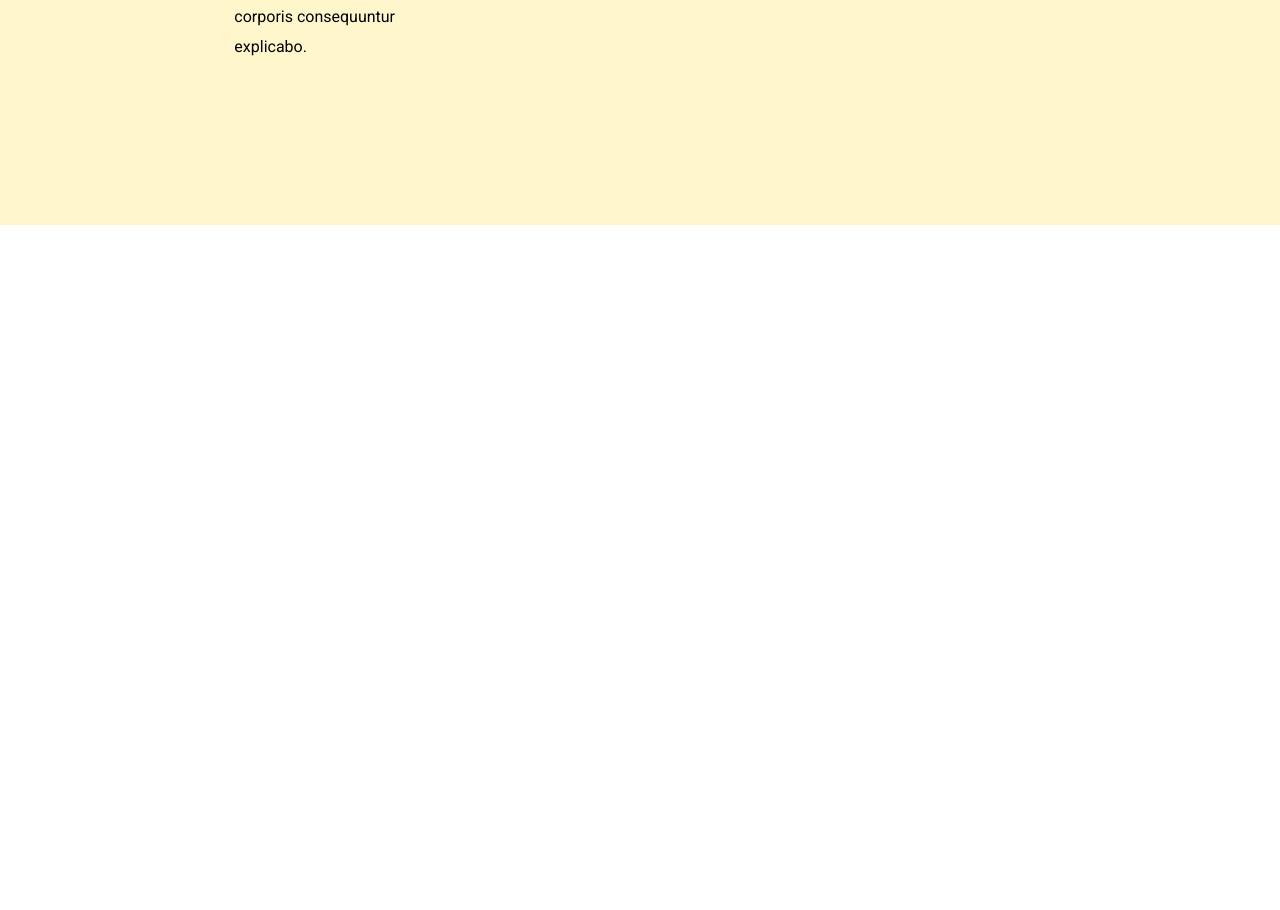
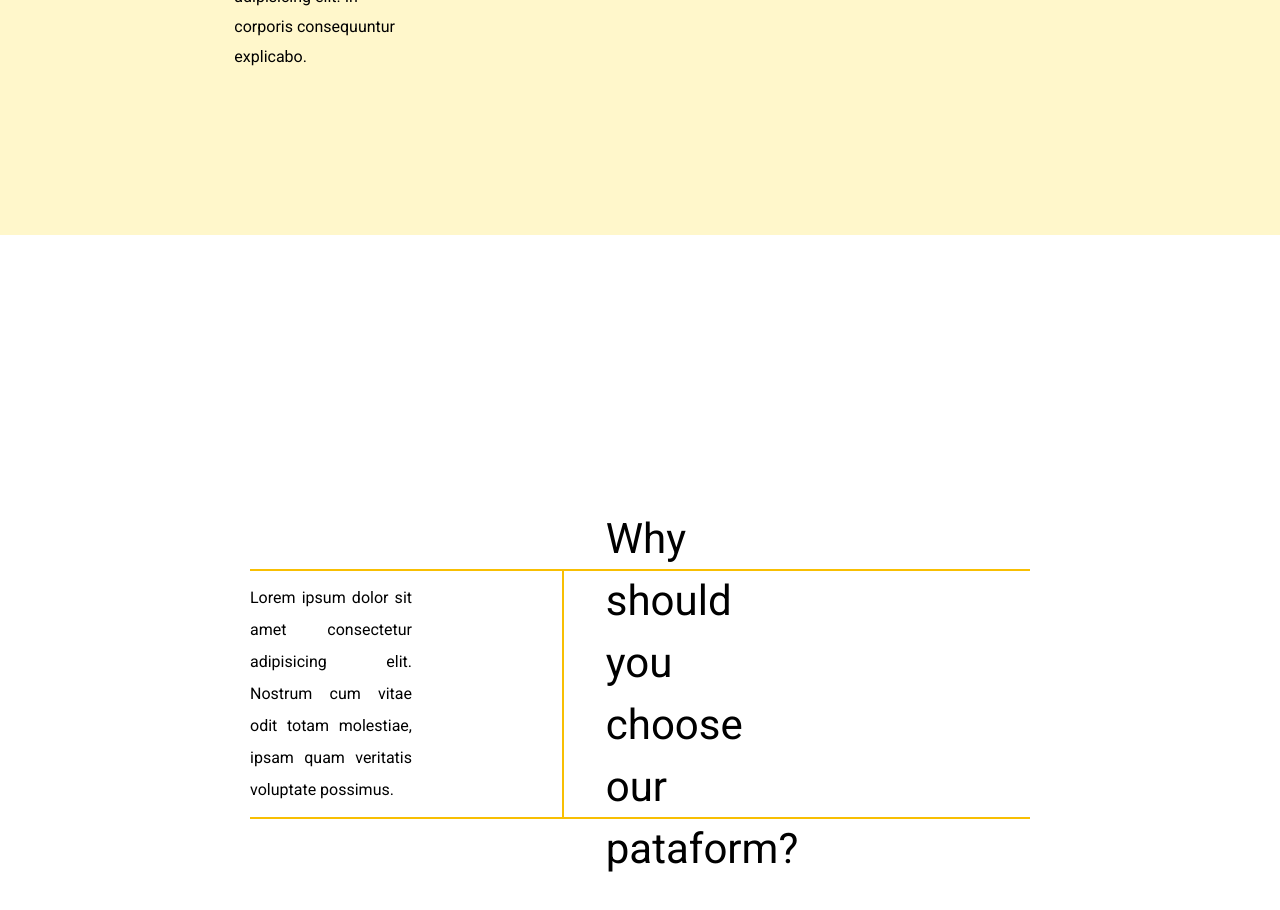
Before and after one commit to gutiii-ops/entrega_flexbox, a plain HTML site: page index.html in a window 1280 px wide. Shown: the part 694-1604 px from the top of the page. Before the commit the page ends 919 px from the top, so only its background shows below. Drawn offline with Linux system fonts and the light colour scheme.

Commit message:
making main sections

```diff
--- a/index.html
+++ b/index.html
@@ -34,7 +34,7 @@
         </button>
       </section>
     </nav>
-    <section class="landing_page_intro">
+    <section class="landing_page_intro" id="home">
       <section class="landing_page_intro_text">
         <article>
         <h2>
@@ -53,7 +53,21 @@
     </section>
   </header>
   <main>
+    <section class="first_main_section">
+      <article class="first_main_section_p">
+        <P>
+          Lorem ipsum dolor sit amet consectetur adipisicing elit. Nostrum cum vitae odit totam molestiae, ipsam quam veritatis voluptate possimus.
+        </P>
+      </article>
+      <article class="first_main_section_h2">
+        <h2>
+          Why should you choose our pataform?
+        </h2>
+      </article>
+    </section>
+    <section class="second_main_section" id="our_work">
 
+    </section>
   </main>
   <footer>
 
--- a/styles.css
+++ b/styles.css
@@ -14,9 +14,9 @@ header > nav {
   display: flex;
   flex-direction: wrap;
   width: 100%;
-  height: 50px;
-  padding-top: 20px;
+  height: 60px;
   background-color: rgb(255, 247, 203);
+  position: fixed;
 }
 .company_name {
   width: calc(100% / 3);
@@ -75,6 +75,7 @@ header > nav {
   align-items: center;
   width: 100%;
   height: 869px;
+  margin-top: 60px;
   background-color: rgb(255, 247, 203);
 }
 .landing_page_intro_text {
@@ -107,3 +108,54 @@ line-height: 30px;
   width: calc(100% / 2);
   height: 100%;
 }
+main {
+  display: flex;
+  flex-direction: column;
+  width: 100%;
+}
+.first_main_section {
+  display: flex;
+  width: 100%;
+  height: 918px;
+  flex-direction: row;
+  align-items: center;
+  justify-content: center;
+  padding-left: 250px;
+  padding-right: 250px;
+}
+.first_main_section_p {
+  display: flex;
+  justify-content: flex-start;
+  align-items: center;
+  border-top: 2px solid rgb(248, 191, 3);
+  border-bottom: 2px solid rgb(248, 191, 3);
+  height: 250px;
+  width: 40%;
+  padding-right: 150px;
+}
+.first_main_section_p > p {
+  text-align: justify;
+  line-height: 32px;
+}
+.first_main_section_h2 {
+  display: flex;
+  justify-content: center;
+  align-items: center;
+  border-top: 2px solid rgb(248, 191, 3);
+  border-left: 2px solid rgb(248, 191, 3);
+  border-bottom: 2px solid rgb(248, 191, 3);
+  height: 250px;
+  width: 60%;
+}
+.first_main_section_h2 > h2 {
+  font-size: 42px;
+  font-weight: 400;
+  padding-right: 290px;
+  padding-left: 100px;
+  text-align: justify;
+  line-height: 62px;
+}
+.second_main_section {
+  width: 100%;
+  height: 918px;
+}
```
